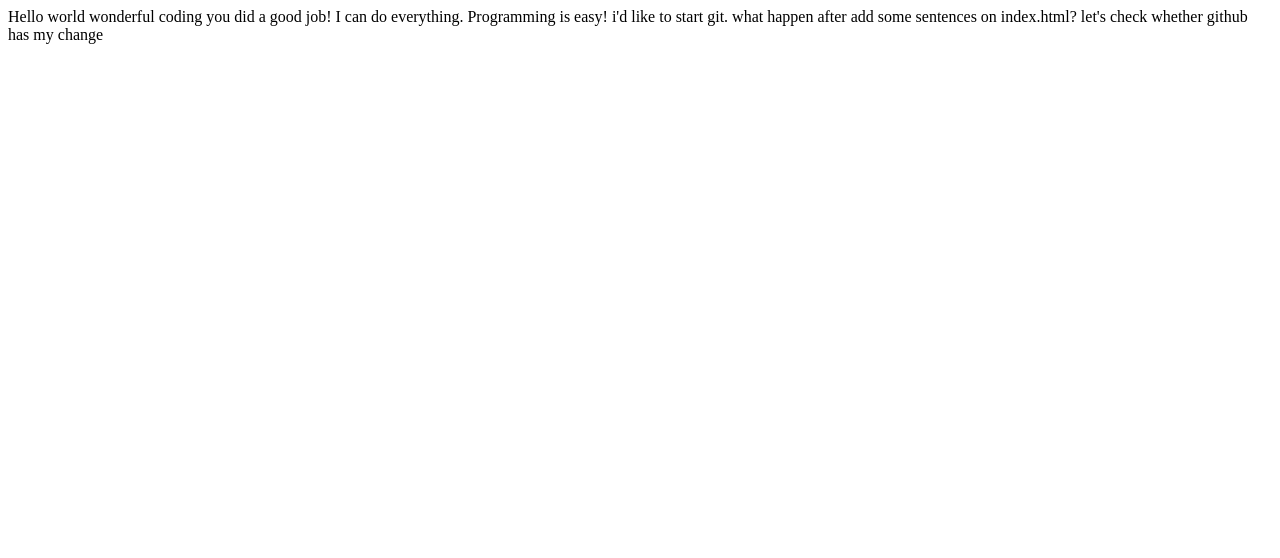
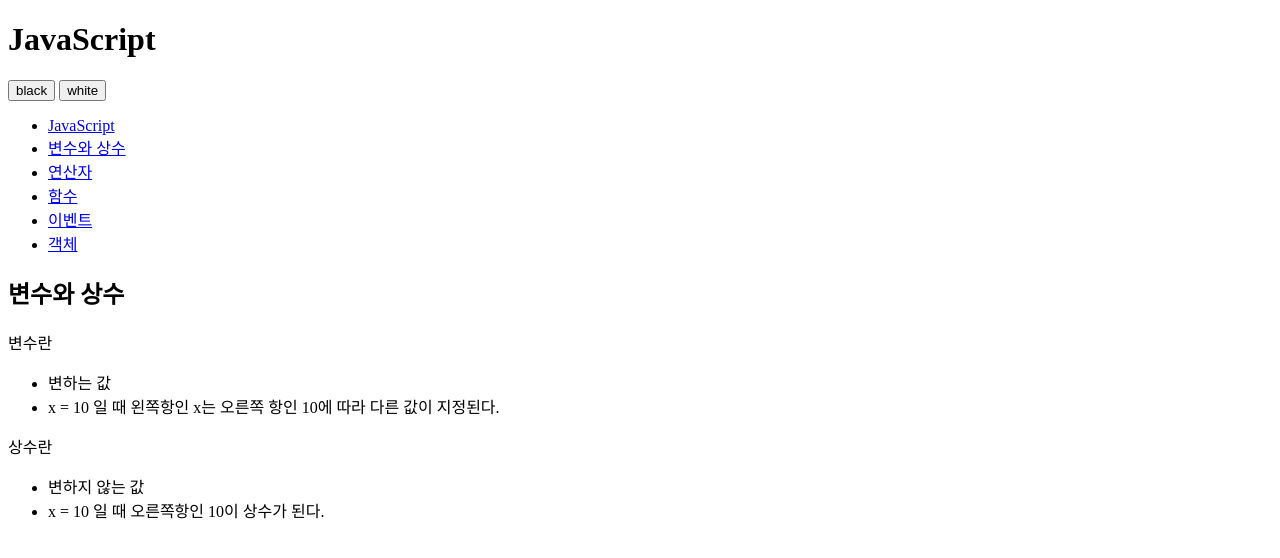
Before and after one commit to jungshin/opentutorials-js, a plain HTML site: page index.html in a window 1280 px wide. Drawn offline with Linux system fonts and the light colour scheme.

Commit message:
add html

```diff
--- a/index.html
+++ b/index.html
@@ -1,25 +1,52 @@
 <!DOCTYPE html>
-<html lang="en">
-	<head>
-		<meta charset="utf-8">
-
-		<!-- Always force latest IE rendering engine (even in intranet) & Chrome Frame
-		Remove this if you use the .htaccess -->
-		<meta http-equiv="X-UA-Compatible" content="IE=edge,chrome=1">
-
-		<title>index</title>
-		<meta name="description" content="">
-		<meta name="author" content="js">
-
-		<meta name="viewport" content="width=device-width; initial-scale=1.0">
-
-		<!-- Replace favicon.ico & apple-touch-icon.png in the root of your domain and delete these references -->
-		<link rel="shortcut icon" href="/favicon.ico">
-		<link rel="apple-touch-icon" href="/apple-touch-icon.png">
-	</head>
-
-	<body>
-		Hello world wonderful coding you did a good job!   I can do everything. Programming is easy! i'd like to start git. what happen after add some sentences on index.html?
-		let's check whether github has my change
-			</body>
+<html>
+<head>
+<meta charset="utf-8" />
+</head>
+<body id="body">
+<div>
+<header>
+<h1>JavaScript</h1>
+</header>
+<div id="toolbar">
+<input type="button" value="black" />
+<input type="button" value="white" />
+</div>
+<nav>
+<ul>
+<li><a href="http://opentutorials.org/course/49/17">JavaScript</a></li>
+<li><a href="http://opentutorials.org/course/49/16">변수와 상수</a></li>
+<li><a href="http://opentutorials.org/course/49/18">연산자</a></li>
+<li><a href="http://opentutorials.org/course/49/19">함수</a></li>
+<li><a href="http://opentutorials.org/course/49/20">이벤트</a></li>
+<li><a href="http://opentutorials.org/course/49/21">객체</a></li>
+</ul>
+</nav>
+<article>
+<h2>변수와 상수</h2>
+<div>
+<p>변수란</p>
+<ul>
+<li>
+변하는 값
+</li>
+<li>
+x = 10 일 때 왼쪽항인 x는 오른쪽 항인 10에 따라 다른 값이 지정된다.
+</li>
+</ul>
+<p>
+상수란
+</p>
+<ul>
+<li>
+변하지 않는 값
+</li>
+<li>
+x = 10 일 때 오른쪽항인 10이 상수가 된다.
+</li>
+</ul>
+</div>
+</article>
+</div>
+</body>
 </html>
```
